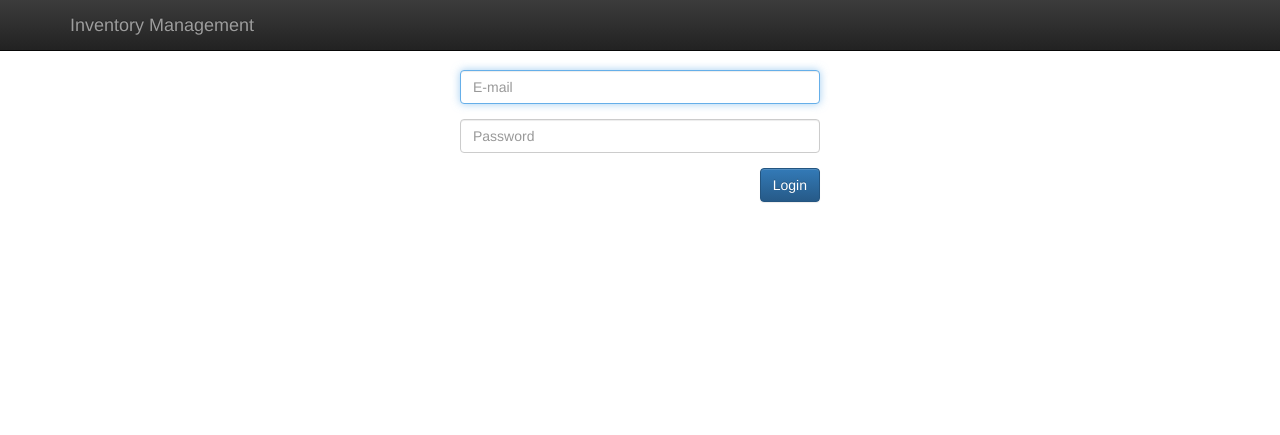
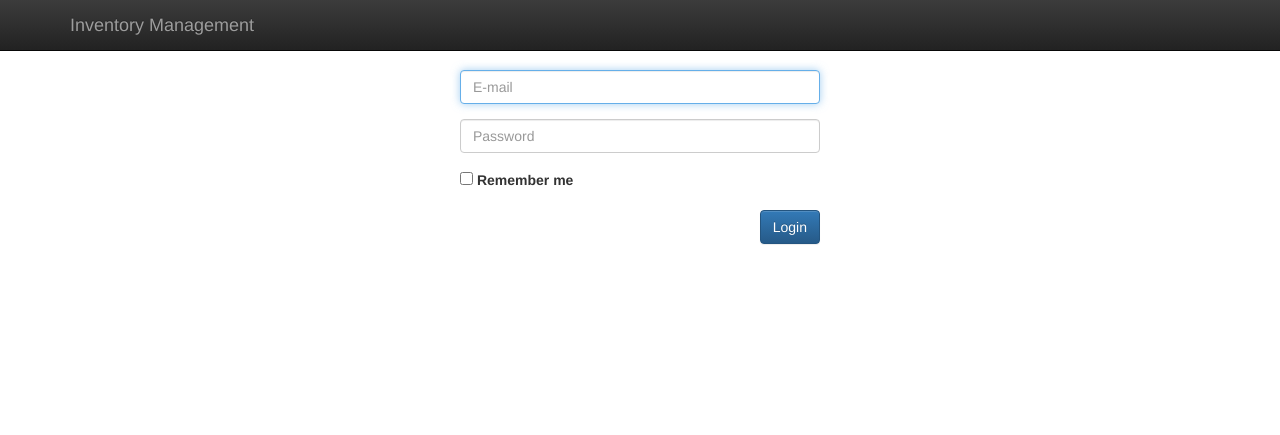
Before and after one commit to illusion1993/django-inventory, a Django app: page /login/ in a window 1280 px wide. Shown: the top 435 px of the page. Run offline with Django 3.2, Linux system fonts and the light colour scheme; some libraries are stand-ins or nearby versions.

Commit message:
finalized phase 1 fixes

```diff
--- a/inventory/templates/login.html
+++ b/inventory/templates/login.html
@@ -15,6 +15,10 @@
                     <div class="form-group">
                         <input class="form-control" placeholder="Password" name="password" type="password" value="">
                     </div>
+                    <div class="form-group">
+                        <input name="remember" type="checkbox">
+                        <label for="remember"> Remember me</label>
+                    </div>
                     <button class="btn btn-primary pull-right">Login</button>
                 </fieldset>
             </form>
--- a/inventory/views.py
+++ b/inventory/views.py
@@ -52,11 +52,16 @@ class LoginView(View):
         else:
             email = request.POST['email']
             password = request.POST['password']
+            remember = request.POST['remember']
             user = auth.authenticate(email=email, password=password)
 
             if user:
                 auth.login(request, user)
                 messages.success(request, LOGIN_SUCCESS_MESSAGE)
+
+                if not remember:
+                    self.request.session.set_expiry(0)
+
                 if request.GET.get('next'):
                     return HttpResponseRedirect(request.GET['next'])
                 else:
@@ -129,7 +134,6 @@ class ProfileView(DetailView):
 
     model = User
     template_name = 'profile.html'
-    context_object_name = 'user'
 
     def get_object(self, queryset=None):
         """Fetching user profile for viewing"""
```
